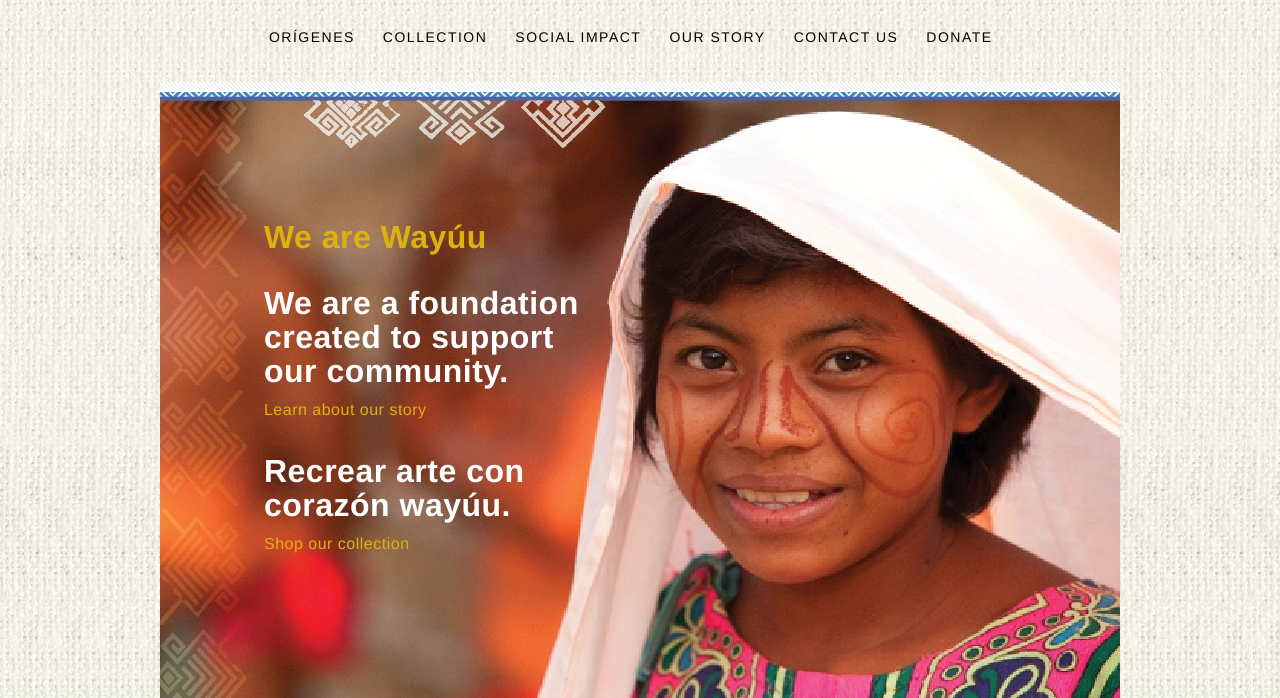
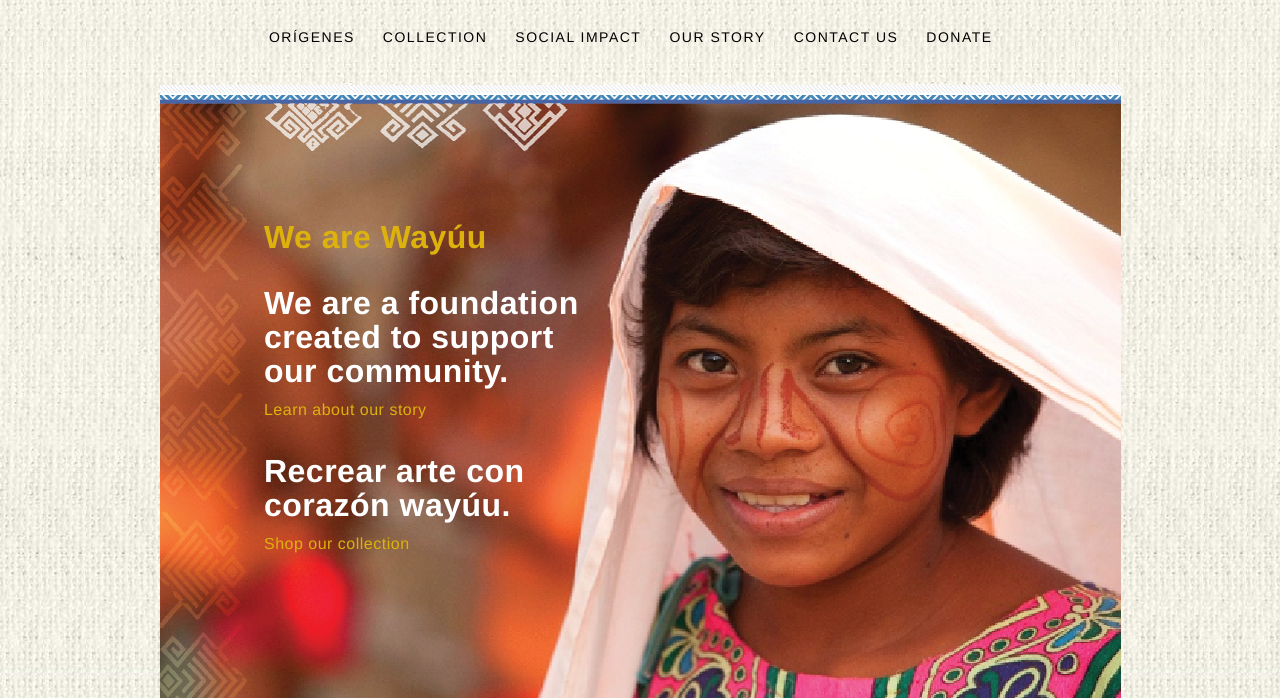
Before and after one commit to valladolidita/fundacionjalianaya, a website: page index.html in a window 1280 px wide. Shown: the part 102-800 px from the top of the page. Drawn offline with nearby package versions, Linux system fonts and the light colour scheme; files that its build step writes are made by us from their sources.

Commit message:
index.html page updated

```diff
--- a/index.html
+++ b/index.html
@@ -41,7 +41,7 @@
 	<h3>Recrear arte con <br> corazón wayúu.</h3>
 	<a href="#">Shop our collection</a>
 </div>
-	<img class="zindex-image" src="images/homepageimage.jpg" alt="wayuu girl">
+	<img class="zindex-image" src="images/homepageimage.png" alt="wayuu girl">
 </article>
 
 <footer class="footer-group">
```
Also changed, not shown: images/background.jpg (deleted), images/homepage.jpg (deleted), images/homepageimage.jpg (deleted), images/homepageimage.png (added), images/logoandicons.jpg (deleted), images/map.jpg (deleted), images/mapimage.jpg (deleted), images/mapimage.png (deleted), images/mapsimple.jpg (deleted), images/ourstoryimage.jpg (deleted), images/ourstoryimage.png (deleted), images/phototemplate.jpg (deleted).
